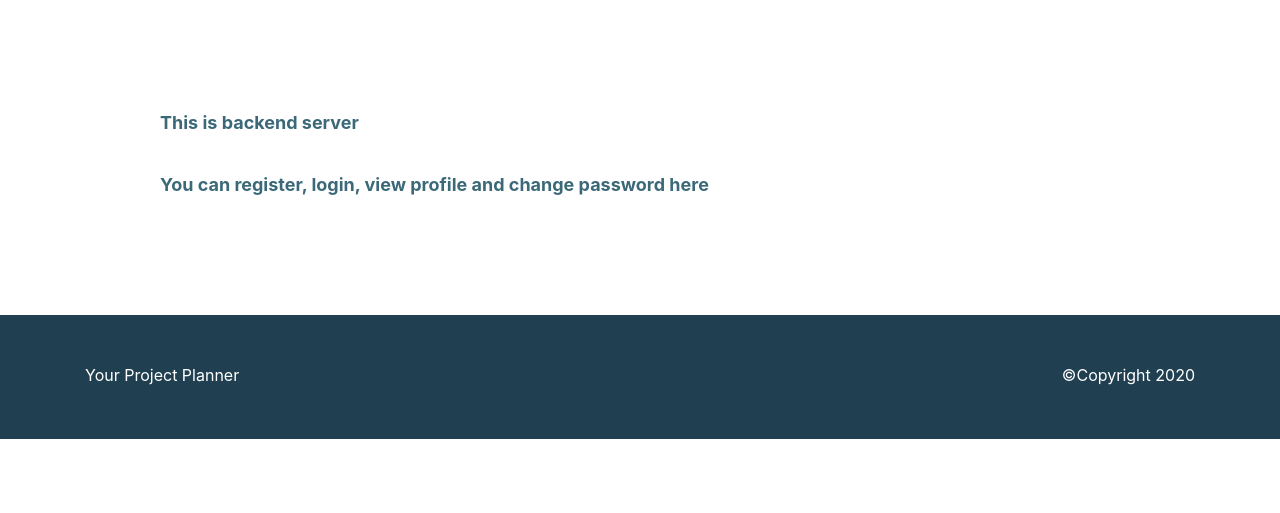
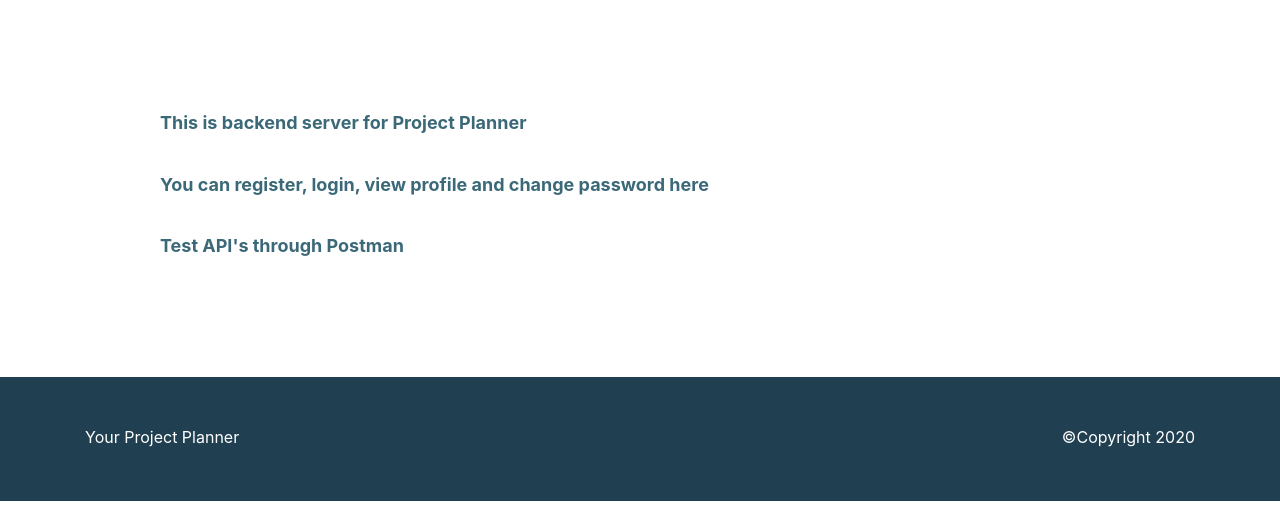
Before and after one commit to sunilpie1997/Project-Planner, a Django app: page / in a window 1280 px wide. Shown: the part 80-593 px from the top of the page. Run offline with Django 3.2, Linux system fonts and the light colour scheme; some libraries are stand-ins or nearby versions.

Commit message:
completed Backend API for project_planner

```diff
--- a/project_planner/project_planner/templates/homepage.html
+++ b/project_planner/project_planner/templates/homepage.html
@@ -3,9 +3,11 @@
 
 {% block content %}
 
-    <h3 class="navlink">This is backend server </h3>
+    <h3 class="navlink">This is backend server for Project Planner</h3>
 
     <h4 class="navlink">You can register, login, view profile and change password here</h4>
 
+    <h4 class="navlink">Test API's through Postman</h4>
+
 
 {% endblock %}
```
